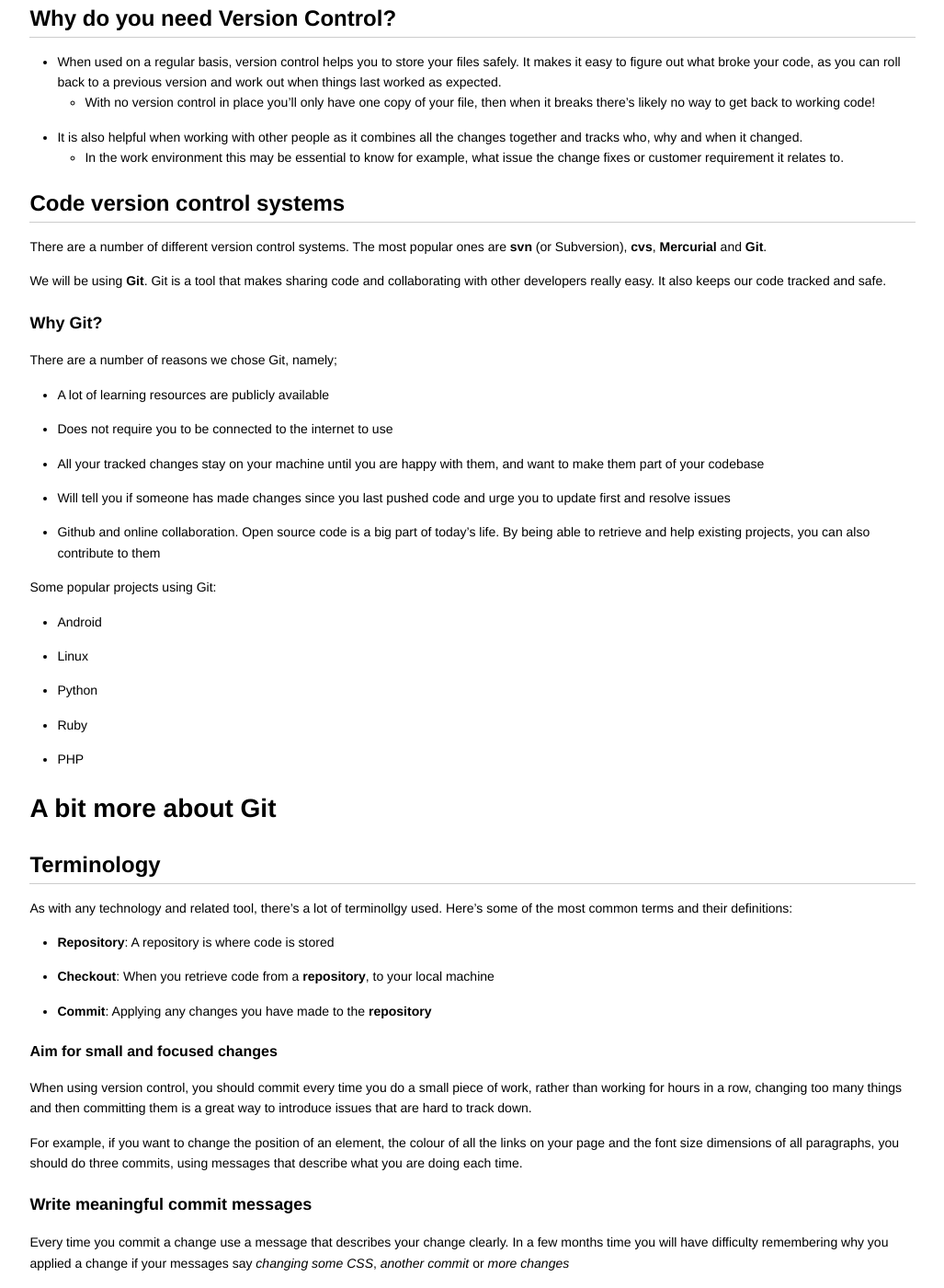
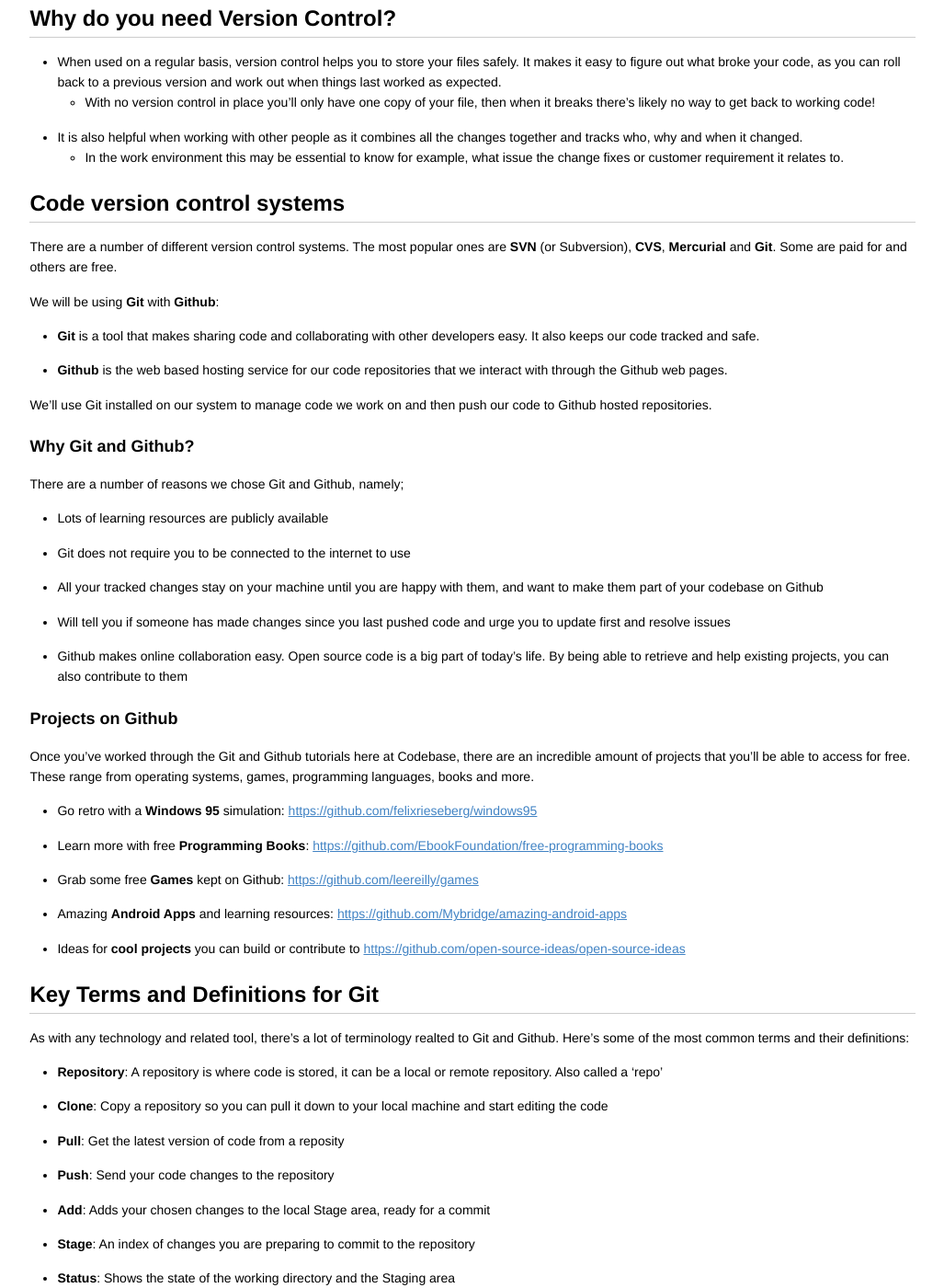
Before and after one commit to codebar/tutorials, a Jekyll site: the page built from version-control/introduction/tutorial.md, in a window 1280 px wide and 1400 px high, scrolled down 2190 px. Shown: the whole window at 92% size, without its empty margins (126-1153 px from the left). Built offline with Jekyll 4.4.1, drawn with Linux system fonts in a browser that asks for light colours; some of the changed text lies outside the part shown.

Commit message:
Splitting out Git usage from basic info

```diff
--- a/version-control/introduction/tutorial.md
+++ b/version-control/introduction/tutorial.md
@@ -46,60 +46,90 @@ Wikipedia also holds a history of all changes.
 
 ## Code version control systems
 
-There are a number of different version control systems. The most popular ones are **svn** (or Subversion), **cvs**, **Mercurial** and **Git**.
+There are a number of different version control systems. The most popular ones are **SVN** (or Subversion), **CVS**, **Mercurial** and **Git**. Some are paid for and others are free.
 
-We will be using **Git**.
-Git is a tool that makes sharing code and collaborating with other developers really easy. It also keeps our code tracked and safe.
+We will be using **Git** with **Github**:
 
-### Why Git?
+- **Git** is a tool that makes sharing code and collaborating with other developers easy. It also keeps our code tracked and safe.
+- **Github** is the web based hosting service for our code repositories that we interact with through the Github web pages.
 
-There are a number of reasons we chose Git, namely;
+We'll use Git installed on our system to manage code we work on and then push our code to Github hosted repositories.
 
-- A lot of learning resources are publicly available
+### Why Git and Github?
 
-- Does not require you to be connected to the internet to use
+There are a number of reasons we chose Git and Github, namely;
 
-- All your tracked changes stay on your machine until you are happy with them, and want to make them part of your codebase
+- Lots of learning resources are publicly available
+
+- Git does not require you to be connected to the internet to use
+
+- All your tracked changes stay on your machine until you are happy with them, and want to make them part of your codebase on Github
 
 - Will tell you if someone has made changes since you last pushed code and urge you to update first and resolve issues
 
-- Github and online collaboration. Open source code is a big part of today's life. By being able to retrieve and help existing projects, you can also contribute to them
+- Github makes online collaboration easy. Open source code is a big part of today's life. By being able to retrieve and help existing projects, you can also contribute to them
 
-Some popular projects using Git:
+### Projects on Github
+Once you've worked through the Git and Github tutorials here at Codebase, there are an incredible amount of projects that you'll be able to access for free. These range from operating systems, games, programming languages, books and more.
 
-- Android
-- Linux
-- Python
-- Ruby
-- PHP
+- Go retro with a **Windows 95** simulation: [https://github.com/felixrieseberg/windows95](https://github.com/felixrieseberg/windows95)
 
-# A bit more about Git
+- Learn more with free **Programming Books**: [https://github.com/EbookFoundation/free-programming-books](https://github.com/EbookFoundation/free-programming-books)
 
-## Terminology
+- Grab some free **Games** kept on Github: [https://github.com/leereilly/games](https://github.com/leereilly/games)
 
-As with any technology and related tool, there's a lot of terminollgy used. Here's some of the most common terms and their definitions:
+- Amazing **Android Apps** and learning resources: [https://github.com/Mybridge/amazing-android-apps](https://github.com/Mybridge/amazing-android-apps)
 
-- **Repository**: A repository is where code is stored
+- Ideas for **cool projects** you can build or contribute to [https://github.com/open-source-ideas/open-source-ideas](https://github.com/open-source-ideas/open-source-ideas)
 
-- **Checkout**: When you retrieve code from a **repository**, to your local machine
 
-- **Commit**: Applying any changes you have made to the **repository**
+## Key Terms and Definitions for Git
 
-#### Aim for small and focused changes
+As with any technology and related tool, there's a lot of terminology realted to Git and Github. Here's some of the most common terms and their definitions:
 
-When using version control, you should commit every time you do a small piece of work, rather than working for hours in a row, changing too many things and then committing them is a great way to introduce issues that are hard to track down.
+- **Repository**: A repository is where code is stored, it can be a local or remote repository. Also called a 'repo'
+
+- **Clone**: Copy a repository so you can pull it down to your local machine and start editing the code
+
+- **Pull**: Get the latest version of code from a reposity
+
+- **Push**: Send your code changes to the repository
+
+- **Add**: Adds your chosen changes to the local Stage area, ready for a commit
+
+- **Stage**: An index of changes you are preparing to commit to the repository
+
+- **Status**: Shows the state of the working directory and the Staging area
+
+- **Commit**: Applying any changes you have made into the repository
+
+
+
+## Good Practices when Working with Git
+
+### Aim for small and focused changes
+
+When using version control, you should commit every time you do a small piece of work, rather than working for hours in a row, changing too many things and then committing them is a great way to introduce issues that are hard to track down. What's more, it makes it harder to review changes you made and need merging into the current code base.
 
 For example, if you want to change the position of an element, the colour of all the links on your page and the font size dimensions of all paragraphs, you should do three commits, using messages that describe what you are doing each time.
 
 ### Write meaningful commit messages
 
-Every time you commit a change use a message that describes your change clearly. In a few months time you will have difficulty remembering why you applied a change if your messages say _changing some CSS_, _another commit_ or _more changes_
+Every time you commit a change use a message that describes your change clearly. In a few months time you will have difficulty remembering why you applied a change if your messages say _changing some CSS_, _another commit_ or _more changes_.
 
 Try using messages such as _repositioned image to look better on page_ or _resolved positioning issue for Firefox_.
 
-# The next step!
+### Always check for updates by others
+When you come back to coding, be sure to `pull` any changes into your local repository that others may have committed to the repository since you last worked on the code. If there are changes you don't pull in you can get **Merge Conflicts**, where two sets of changes, the ones from other people and yours, need to be worked through to decide which change is kept. Resolving merge conflicts is notoriously tricky - small, frequent commits followed by a pull are a great way to avoid merge conflicts.
+
+
+
+## The next step
 
 Get set-up with [Git and GitHub](../set-up/tutorial.html).
+
+
+---------- REMOVE FROM HERE ONWARDS -----------
 
 ## Now what?
 
```
Also changed, not shown: version-control/set-up/tutorial.md (+8 -5 lines).
